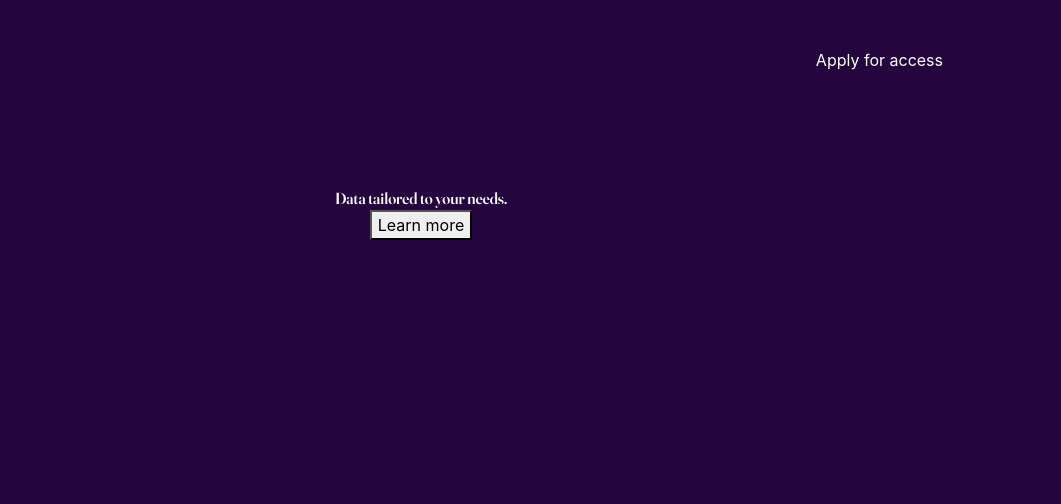
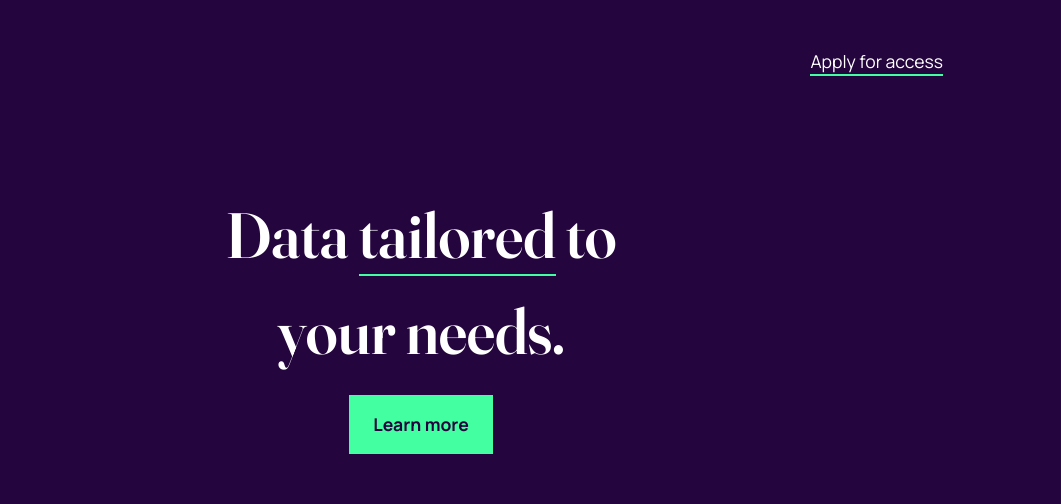
Before and after one commit to jazdmiller/workit-landing-page, a plain HTML site: page starter-code/index.html in a window 1280 px wide. Shown: the top 504 px of the page, 219-1280 px from the left. Drawn offline with nearby package versions, Linux system fonts and the light colour scheme.

Commit message:
add and style hero text

```diff
--- a/starter-code/index.html
+++ b/starter-code/index.html
@@ -17,12 +17,12 @@
       <div class="col pl-0">
         <img src="./assets/images/logo-light.svg"/>
       </div>
-      <div class="">Apply for access</div>
+      <div class="nav-links access-link">Apply for access</div>
     </nav>
 
     <div class="text-center">
-      <div class="hero-text">Data tailored to your needs.</div>
-      <button>Learn more</button>
+      <div class="hero-text">Data <span class="access-link">tailored</span> to <br> your needs.</div>
+      <button class="learn-more-btn mt-3 p-3 px-4">Learn more</button>
     </div>
     </div>
   <div class="hero-bg">
--- a/starter-code/style.css
+++ b/starter-code/style.css
@@ -5,7 +5,7 @@
 
 @font-face {
     font-family: 'Manrope';
-    src: url('./assets/fonts/manrope/static/Manrope-Regular.ttf');
+    src: url('./assets/fonts/manrope/Manrope-VariableFont_wght.ttf')
 }
 
 
@@ -30,7 +30,26 @@ html, body{
     margin-top: 10%;
 }
 
+.nav-links{
+    font-family: 'Manrope', sans-serif;
+    font-size: 1.1em;
+}
+
+.access-link{
+    border-bottom: 2px solid #44FFA1;
+}
+
 .hero-text{
     font-family: 'Fruances 144', serif;
+    font-size: 4em;
+}
+
+.learn-more-btn{
+    font-family: 'Manrope', sans-serif;
+    font-weight: bold;
+    font-size: 1.1em;
+    color: #24053E;
+    background-color: #44FFA1;
+    border: none;
 
 }
```
